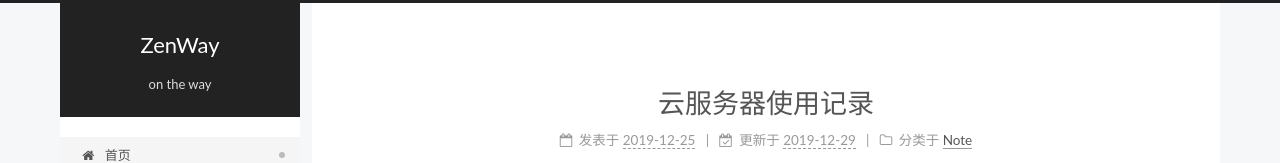
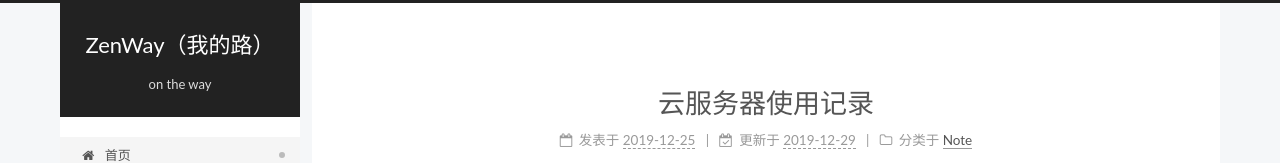
Before and after one commit to amluck/amluck.github.io, a plain HTML site: page index.html in a window 1280 px wide. Shown: the top 163 px of the page. Drawn offline with Linux system fonts and the light colour scheme.

Commit message:
for audit

```diff
--- a/index.html
+++ b/index.html
@@ -47,9 +47,9 @@
 </script>
 
   <meta property="og:type" content="website">
-<meta property="og:title" content="ZenWay">
+<meta property="og:title" content="ZenWay（我的路）">
 <meta property="og:url" content="https://zenway.live/index.html">
-<meta property="og:site_name" content="ZenWay">
+<meta property="og:site_name" content="ZenWay（我的路）">
 <meta property="og:locale" content="zh_CN">
 <meta property="article:author" content="搬砖侠">
 <meta name="twitter:card" content="summary">
@@ -66,7 +66,7 @@
   };
 </script>
 
-  <title>ZenWay</title>
+  <title>ZenWay（我的路）</title>
 
 
 
@@ -110,7 +110,7 @@
     <div>
       <a href="/" class="brand" rel="start">
         <span class="logo-line-before"><i></i></span>
-        <span class="site-title">ZenWay</span>
+        <span class="site-title">ZenWay（我的路）</span>
         <span class="logo-line-after"><i></i></span>
       </a>
     </div>
@@ -190,7 +190,7 @@
     </span>
 
     <span hidden itemprop="publisher" itemscope itemtype="http://schema.org/Organization">
-      <meta itemprop="name" content="ZenWay">
+      <meta itemprop="name" content="ZenWay（我的路）">
     </span>
       <header class="post-header">
         <h1 class="post-title" itemprop="name headline">
@@ -275,7 +275,7 @@
     </span>
 
     <span hidden itemprop="publisher" itemscope itemtype="http://schema.org/Organization">
-      <meta itemprop="name" content="ZenWay">
+      <meta itemprop="name" content="ZenWay（我的路）">
     </span>
       <header class="post-header">
         <h1 class="post-title" itemprop="name headline">
```
